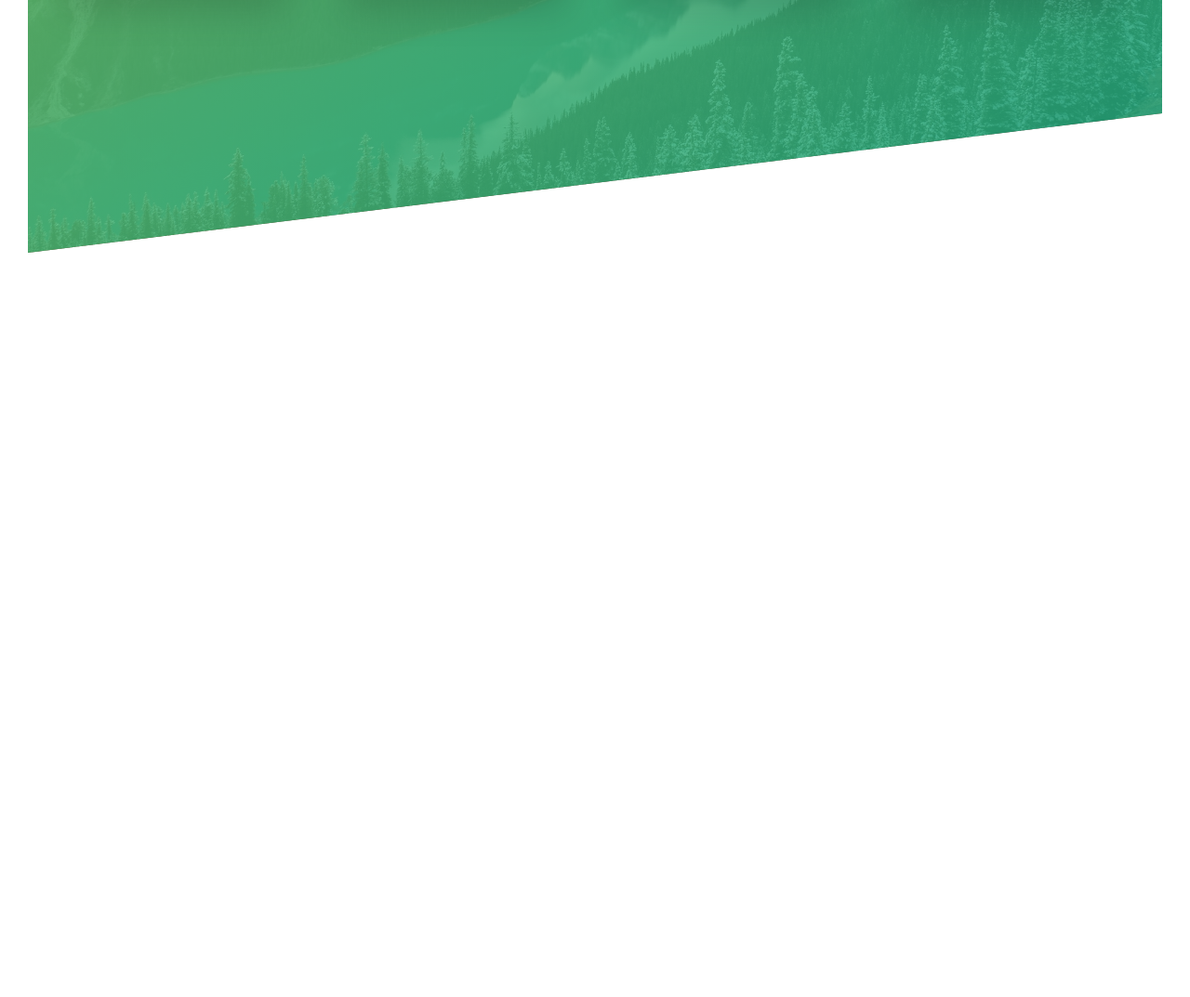
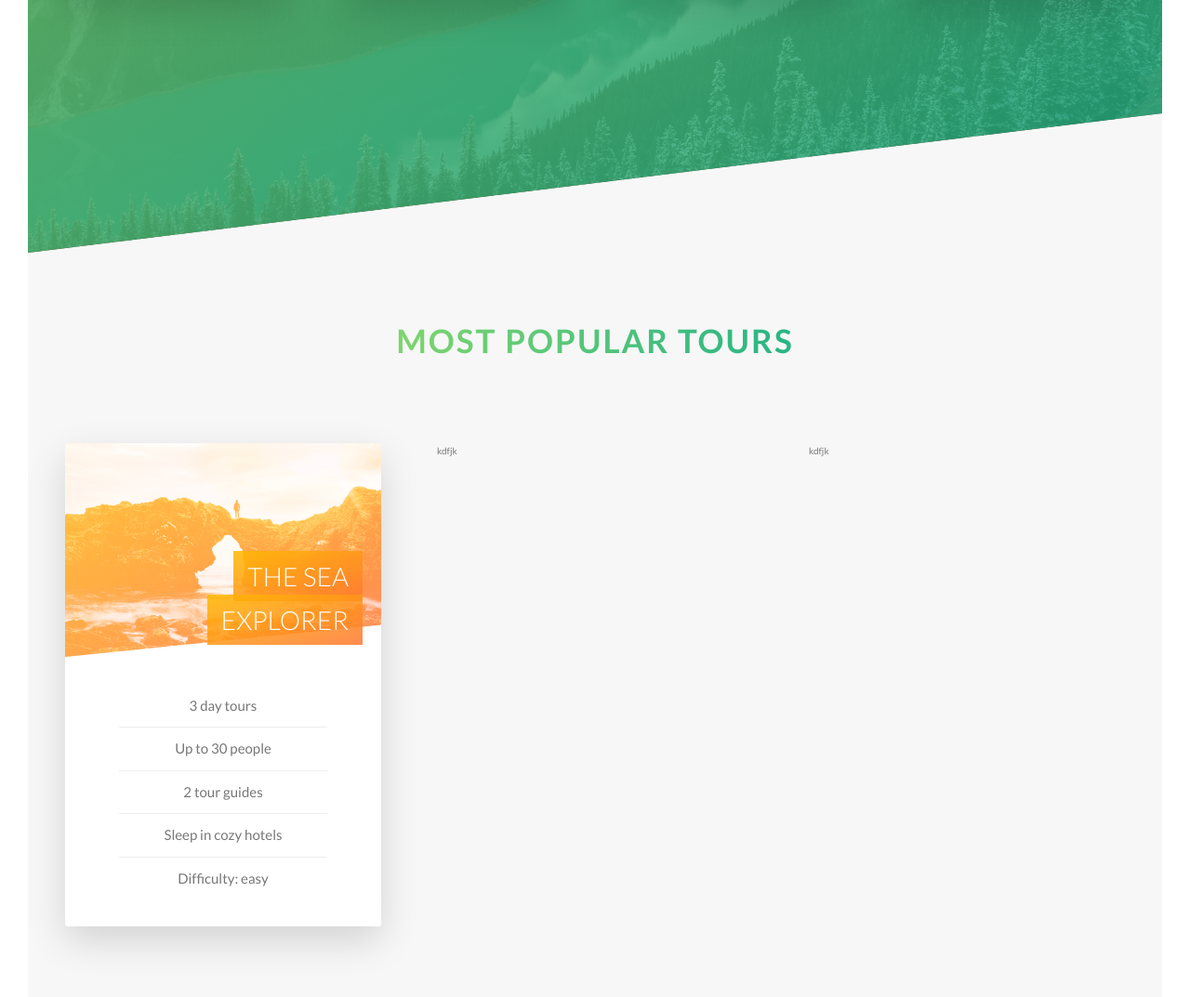
Before and after one commit to sbocharnikov/nature_tours, a website: page index.html in a window 1280 px wide. Shown: the part 2002-3075 px from the top of the page at 93% size. Before the commit the page ends 2274 px from the top, so only its background shows below. Drawn offline with Linux system fonts and the light colour scheme.

Commit message:
add first part of tours section

```diff
--- a/index.html
+++ b/index.html
@@ -12,7 +12,6 @@
     <link rel="stylesheet" href="css/icon-font.css" />
     <link rel="stylesheet" href="css/style.css" />
     <link rel="shortcut icon" type="image/png" href="img/favicon.png" />
-
     <title>Natours | Exciting tours for adventurous people</title>
   </head>
   <body>
@@ -20,17 +19,14 @@
       <div class="header__logo-box">
         <img src="img/logo-white.png" alt="Logo" class="header__logo" />
       </div>
-
       <div class="header__text-box">
         <h1 class="heading-primary">
           <span class="heading-primary--main">Outdoors</span>
           <span class="heading-primary--sub">is where life happens</span>
         </h1>
-
         <a href="#" class="btn btn--white btn--animated">Discover our tours</a>
       </div>
     </header>
-
     <main>
       <section class="section-about">
         <div class="u-center-text u-margin-bottom-big">
@@ -38,65 +34,148 @@
             Exciting tours for adventurous people
           </h2>
         </div>
-
         <div class="row">
           <div class="col-1-of-2">
-            <h3 class="heading-tertiary u-margin-bottom-small">You're going to fall in love with nature</h3>
+            <h3 class="heading-tertiary u-margin-bottom-small">
+              You're going to fall in love with nature
+            </h3>
             <p class="paragraph">
-              Lorem ipsum dolor, sit amet consectetur adipisicing elit. Expedita numquam aliquam soluta, iure molestias perspiciatis! Consequuntur unde voluptatibus quasi hic eaque eveniet veniam sapiente, doloremque optio necessitatibus iure at esse?
+              Lorem ipsum dolor, sit amet consectetur adipisicing elit. Expedita
+              numquam aliquam soluta, iure molestias perspiciatis! Consequuntur
+              unde voluptatibus quasi hic eaque eveniet veniam sapiente,
+              doloremque optio necessitatibus iure at esse?
             </p>
-            <h3 class="heading-tertiary u-margin-bottom-small">Live adventures like you never have before</h3>
+            <h3 class="heading-tertiary u-margin-bottom-small">
+              Live adventures like you never have before
+            </h3>
             <p class="paragraph">
-              Lorem ipsum dolor sit amet consectetur adipisicing elit. Recusandae sit, reiciendis ducimus culpa, incidunt at alias ratione tenetur nisi voluptatem.
+              Lorem ipsum dolor sit amet consectetur adipisicing elit.
+              Recusandae sit, reiciendis ducimus culpa, incidunt at alias
+              ratione tenetur nisi voluptatem.
             </p>
             <a href="#" class="btn-text">Learn more &rarr;</a>
           </div>
           <div class="col-1-of-2">
             <div class="composition">
-              <img src="img/nat-1-large.jpg" alt="Photo 1" class="composition__photo composition__photo--p1">
-              <img src="img/nat-2-large.jpg" alt="Photo 2" class="composition__photo composition__photo--p2">
-              <img src="img/nat-3-large.jpg" alt="Photo 3" class="composition__photo composition__photo--p3">
+              <img
+                src="img/nat-1-large.jpg"
+                alt="Photo 1"
+                class="composition__photo composition__photo--p1"
+              />
+              <img
+                src="img/nat-2-large.jpg"
+                alt="Photo 2"
+                class="composition__photo composition__photo--p2"
+              />
+              <img
+                src="img/nat-3-large.jpg"
+                alt="Photo 3"
+                class="composition__photo composition__photo--p3"
+              />
             </div>
           </div>
         </div>
       </section>
-
       <section class="section-features">
         <div class="row">
           <div class="col-1-of-4">
             <div class="feature-box">
               <i class="feature-box__icon icon-basic-world"></i>
-              <h3 class="heading-tertiary u-margin-bottom-small">Explore the world</h3>
+              <h3 class="heading-tertiary u-margin-bottom-small">
+                Explore the world
+              </h3>
               <p class="feature-box__text">
-                Lorem ipsum dolor sit amet consectetur, adipisicing elit. Quam fuga commodi sequi minus amet possimus.
+                Lorem ipsum dolor sit amet consectetur, adipisicing elit. Quam
+                fuga commodi sequi minus amet possimus.
               </p>
             </div>
           </div>
           <div class="col-1-of-4">
             <div class="feature-box">
               <i class="feature-box__icon icon-basic-compass"></i>
-              <h3 class="heading-tertiary u-margin-bottom-small">Meet nature</h3>
+              <h3 class="heading-tertiary u-margin-bottom-small">
+                Meet nature
+              </h3>
               <p class="feature-box__text">
-                Lorem ipsum dolor sit amet consectetur, adipisicing elit. Quam fuga commodi sequi minus amet possimus.
+                Lorem ipsum dolor sit amet consectetur, adipisicing elit. Quam
+                fuga commodi sequi minus amet possimus.
               </p>
             </div>
           </div>
           <div class="col-1-of-4">
             <div class="feature-box">
               <i class="feature-box__icon icon-basic-map"></i>
-              <h3 class="heading-tertiary u-margin-bottom-small">Find your way</h3>
+              <h3 class="heading-tertiary u-margin-bottom-small">
+                Find your way
+              </h3>
               <p class="feature-box__text">
-                Lorem ipsum dolor sit amet consectetur, adipisicing elit. Quam fuga commodi sequi minus amet possimus.
+                Lorem ipsum dolor sit amet consectetur, adipisicing elit. Quam
+                fuga commodi sequi minus amet possimus.
               </p>
             </div>
           </div>
           <div class="col-1-of-4">
             <div class="feature-box">
               <i class="feature-box__icon icon-basic-heart"></i>
-              <h3 class="heading-tertiary u-margin-bottom-small">Live a healthier life</h3>
+              <h3 class="heading-tertiary u-margin-bottom-small">
+                Live a healthier life
+              </h3>
               <p class="feature-box__text">
-                Lorem ipsum dolor sit amet consectetur, adipisicing elit. Quam fuga commodi sequi minus amet possimus.
+                Lorem ipsum dolor sit amet consectetur, adipisicing elit. Quam
+                fuga commodi sequi minus amet possimus.
               </p>
+            </div>
+          </div>
+        </div>
+      </section>
+      <section class="section-tours">
+        <div class="u-center-text u-margin-bottom-big">
+          <h2 class="heading-secondary">
+            Most popular tours
+          </h2>
+        </div>
+        <div class="row">
+          <div class="col-1-of-3">
+            <div class="card">
+              <div class="card__side card__side--front">
+                <div class="card__picture card__picture--1">
+                  &nbsp;
+                </div>
+                <h4 class="card__heading">
+                  <span class="card__heading-span card__heading-span--1">
+                      The Sea Explorer
+                  </span>
+                </h4>
+                <div class="card__details">
+                  <ul>
+                    <li>3 day tours</li>
+                    <li>Up to 30 people</li>
+                    <li>2 tour guides</li>
+                    <li>Sleep in cozy hotels</li>
+                    <li>Difficulty: easy</li>
+                  </ul>
+                </div>
+
+              </div>
+              <div class="card__side card__side--back card__side--back-1">
+                <div class="card__cta">
+                  <div class="card__price-box">
+                    <p class="card__price-only">Only</p>
+                    <p class="card__price-value">$297</p>
+                  </div>
+                  <a href="#" class="btn btn--white">Book now!</a>
+                </div>
+              </div>
+            </div>
+          </div>
+          <div class="col-1-of-3">
+            <div class="card">
+              kdfjk
+            </div>
+          </div>
+          <div class="col-1-of-3">
+            <div class="card">
+              kdfjk
             </div>
           </div>
         </div>
--- a/sass/base/_typography.scss
+++ b/sass/base/_typography.scss
@@ -48,6 +48,7 @@ body {
     display: inline-block;
     background-image: linear-gradient(to right, $color-primary-light, $color-primary-dark);
     background-clip: text;
+    -webkit-background-clip: text;
     color: transparent;
     letter-spacing: 0.2rem;
     transition: all 0.2s;
--- /dev/null
+++ b/sass/components/_card.scss
@@ -0,0 +1,134 @@
+.card {
+
+    //functionality
+  perspective: 150rem;
+  -moz-perspective: 150rem;
+  position: relative;
+  height: 52rem;
+
+  &__side {
+    height: 52rem;
+    transition: all 0.8s ease;
+    position: absolute;
+    top: 0;
+    left: 0;
+    width: 100%;
+    backface-visibility: hidden;
+    border-radius: 3px;
+    overflow: hidden;
+    box-shadow: 0 1.5rem 4rem rgba($color-black, .15);
+
+    &--front {
+        background-color: $color-white;
+    }
+
+    &--back {
+        transform: rotateY(180deg);
+
+        &-1 {
+            background-image: linear-gradient(to right bottom, $color-secondary-light, $color-secondary-dark);
+        }
+    }
+  }
+
+  &:hover &__side--front {
+    transform: rotateY(-180deg);
+  }
+
+  &:hover &__side--back {
+    transform: rotateY(0);
+  }
+
+  //front side styling
+
+  &__picture {
+      background-size: cover;
+      height: 23rem;
+      background-blend-mode: screen;
+      clip-path: polygon(0 0, 100% 0, 100% 85%, 0 100%);
+
+    &--1 {
+        background-image: linear-gradient(to right bottom, $color-secondary-light, $color-secondary-dark),
+        url(../img/nat-5.jpg);
+    }
+
+    &--2 {
+        background-image: url(../img/nat-5.jpg);
+    }
+    &--3 {
+        background-image: url(../img/nat-5.jpg);
+    }
+  }
+
+  &__heading {
+      font-size: 2.8rem;
+      font-weight: 300;
+      text-transform: uppercase;
+      text-align: right;
+      color: $color-white;
+      position: absolute;
+      top: 12rem;
+      right: 2rem;
+      width: 75%;
+  }
+
+  &__heading-span {
+      padding: 1rem 1.5rem;
+      -webkit-box-decoration-break: clone;
+      box-decoration-break: clone;
+
+    &--1 {
+        background-image: linear-gradient(to right bottom, rgba($color-secondary-light, .85), rgba($color-secondary-dark, .85));
+    }
+  }
+
+  &__details {
+      padding: 3rem;
+
+    ul {
+        list-style: none;
+        width: 80%;
+        margin: 0 auto;
+
+        li {
+            text-align: center;
+            font-size: 1.5rem;
+            padding: 1rem;
+
+            &:not(:last-child) {
+                border-bottom: 1px solid $color-grey-light-2;
+            }
+
+
+        }
+    }
+
+  }
+
+  //back side styling
+
+  &__cta {
+      position: absolute;
+      top: 50%;
+      left: 50%;
+      transform: translate(-50%, -50%);
+      width: 90%;
+      text-align: center;
+  }
+
+  &__price-box {
+      text-align: center;
+      margin-bottom: 8rem;
+      color: $color-white;
+  }
+
+  &__price-only {
+      font-size: 1.4rem;
+      text-transform: uppercase;
+  }
+
+  &__price-value {
+      font-size: 6rem;
+      font-weight: 100;
+  }
+}
--- a/sass/components/_feature-box.scss
+++ b/sass/components/_feature-box.scss
@@ -13,6 +13,7 @@
         display: inline-block;
         background-image: linear-gradient(to right, $color-primary-light, $color-primary-dark);
         background-clip: text;
+        -webkit-background-clip: text;
         color: transparent;
     }
 
--- a/sass/main.scss
+++ b/sass/main.scss
@@ -8,6 +8,7 @@
 @import "base/utilities";
 
 @import "components/button";
+@import "components/card";
 @import "components/composition";
 @import "components/feature-box";
 
--- a/sass/pages/_home.scss
+++ b/sass/pages/_home.scss
@@ -20,3 +20,9 @@
           transform: skewY(7deg);
       }
 }
+
+.section-tours {
+    background-color: $color-grey-light-1;
+    padding: 25rem 0 50rem 0;
+    margin-top: -11rem;
+}
```
Also changed, not shown: sass/abstracts/_variables.scss (+8 -0 lines), css/style.css.
